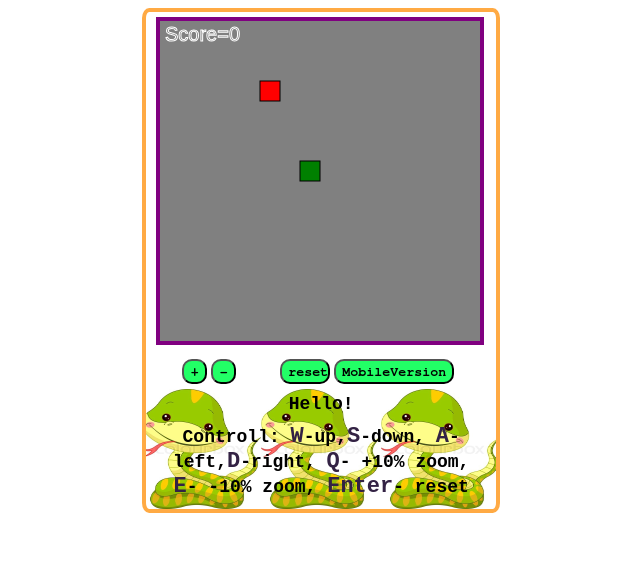
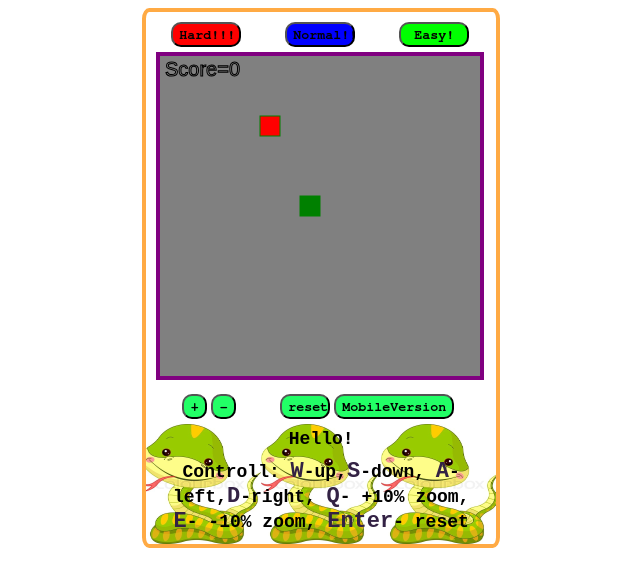
Before and after one commit to Aliaksandrlosich/Game-Snake, a website: page index.html in a window 1280 px wide. Shown: the whole page, without its empty margins (245-885 px from the left). Drawn offline with Linux system fonts and the light colour scheme.

Commit message:
feat speed level

```diff
--- a/index.html
+++ b/index.html
@@ -8,6 +8,11 @@
 
 <body>
 	<section class="game" id="game">
+
+		<button class="hard controlButton" id="hard" title="Hard speed">Hard!!!</button>
+		<button class="controlButton normal" id="normal" title="Normal speed">Normal!!</button>
+		<button class="controlButton easy" id="easy" title="Easy speed">Easy!</button>
+
 		<canvas id="canvas" class="canvas" width="320" height="320" ></canvas>
 
 		<section>
@@ -22,7 +27,7 @@
 				<span>Q</span>- +10% zoom, <span>E</span>- -10% zoom,
 				<span>Enter</span>- reset
 			</p>
-			</section>
+		</section>
 
 	</section>
 <script src="src/js/make.js"></script>
--- a/src/js/make.js
+++ b/src/js/make.js
@@ -1,12 +1,16 @@
-let highscore=0;
-const zoomIn=document.getElementById('zoom');
-const zoomOut=document.getElementById('zoomout');
-const reset=document.getElementById("reset");
-const canvas=document.getElementById("canvas");
-const mobile=document.getElementById("mobile");
-const ctx=canvas.getContext("2d");
-const w=20, h=20;
-let zoom=100;
+let highscore = 0;
+const zoomIn = document.getElementById('zoom');
+const zoomOut = document.getElementById('zoomout');
+const reset = document.getElementById("reset");
+const canvas = document.getElementById("canvas");
+const mobile = document.getElementById("mobile");
+const hard = document.getElementById("hard");
+const easy = document.getElementById("easy");
+const normal = document.getElementById("normal");
+const ctx = canvas.getContext("2d");
+const w = 20, h = 20;
+let zoom = 100;
+let speed=15;
 document.body.style.zoom=zoom+"%";//zoom settings
 
 
@@ -72,22 +76,40 @@ function init(){
     if (z==canvas.height) z-=h;
     return z;
 
-}//creates a random position from 0 to cvs.height
+}
+//creates a random position from 0 to cvs.height
 function newApple(){
     xa=rand(canvas.width); ya=rand(canvas.height);
     for (var i=0;i<=l-1;i+=1){
         if (snake[i][0]==xa && snake[i][1]==ya) newApple();
         }
 }
-var score=0;
-var l=1;//length of snake
-var xa=rand(canvas.width);//position of apple
-var ya=rand(canvas.height);
-var times=0;
-var speed=15; //controls the speed of the game(larger number - slower game)
-var x=canvas.width/2-w;
-var y=canvas.height/2-h;//center position
-var snake=[[]];
+
+function easygame(){
+        speed = 15;
+        return speed;
+    }
+easy.onclick=easygame;
+
+function normalgame(){
+         speed = 9;
+        return speed;
+    }
+normal.onclick=normalgame;
+
+function hardgame(){
+        speed = 4;
+        return speed;
+    }
+hard.onclick=hardgame;
+let score=0;
+let l=1;//length of snake
+let xa=rand(canvas.width);//position of apple
+let ya=rand(canvas.height);
+let times=0;
+let x=canvas.width/2-w;
+let y=canvas.height/2-h;//center position
+let snake=[[]];
 snake[0][0]=x;
 snake[0][1]=y;//coordinates of snakes body
 function draw(){
@@ -127,14 +149,18 @@ function draw(){
             }//checks if snake bumps in itself
         }
         ctx.fillStyle="red";
-        ctx.strokeStyle="black";
+        switch (speed){
+                case 4: ctx.strokeStyle="red"; break;
+                case 9: ctx.strokeStyle="blue"; break;
+                case 15: ctx.strokeStyle="green"; break;
+            }
         ctx.fillRect(xa,ya,w,h);//draws an apple
         ctx.strokeRect(xa,ya,w,h);
         ctx.fillStyle="green";
         for (var i=l-1;i>=0;i-=1){
             ctx.fillRect(snake[i][0],snake[i][1],w,h);ctx.strokeRect(snake[i][0],snake[i][1],w,h);
         }//draws the snake
-        ctx.strokeStyle="white";
+        ctx.strokeStyle="black";
         ctx.font = '20px Arial';
         ctx.strokeText("Score="+score,5,20);//prints the score
         times+=1;
--- a/src/style.css
+++ b/src/style.css
@@ -10,7 +10,6 @@
 }
 
 .controlButton {
-    background-color:#22FF66;
     border:1px 1px #00FD55;
     border-radius: 10px;
     outline:none;
@@ -28,6 +27,23 @@ span {
     color: #332244;
 }
 
+.easy{
+    width:70px;
+    margin-left:40px;
+    background-color: #00ff00;
+}
+.hard{
+    width:70px;
+    margin-left:25px;
+    background-color:#ff0000;
+}
+.normal{
+    width:70px;
+    margin-left:40px;
+    background-color: #0000ff;
+}
+
+
 .canvas {
     margin-top:5px;
     margin-left:10px;
@@ -36,22 +52,26 @@ span {
 }
 
 .reset{
+    background-color:#22FF66;
     width:50px;
     margin-left:40px;
 }
 
 .zoom{
+    background-color:#22FF66;
     width:25px;
     margin-left:36px;
     margin-right:0;
 }
 
 .zoomout{
+    background-color:#22FF66;
     width:25px;
     margin-left:0;
 }
 
 .mobile {
+    background-color:#22FF66;
 
 }
 
```
